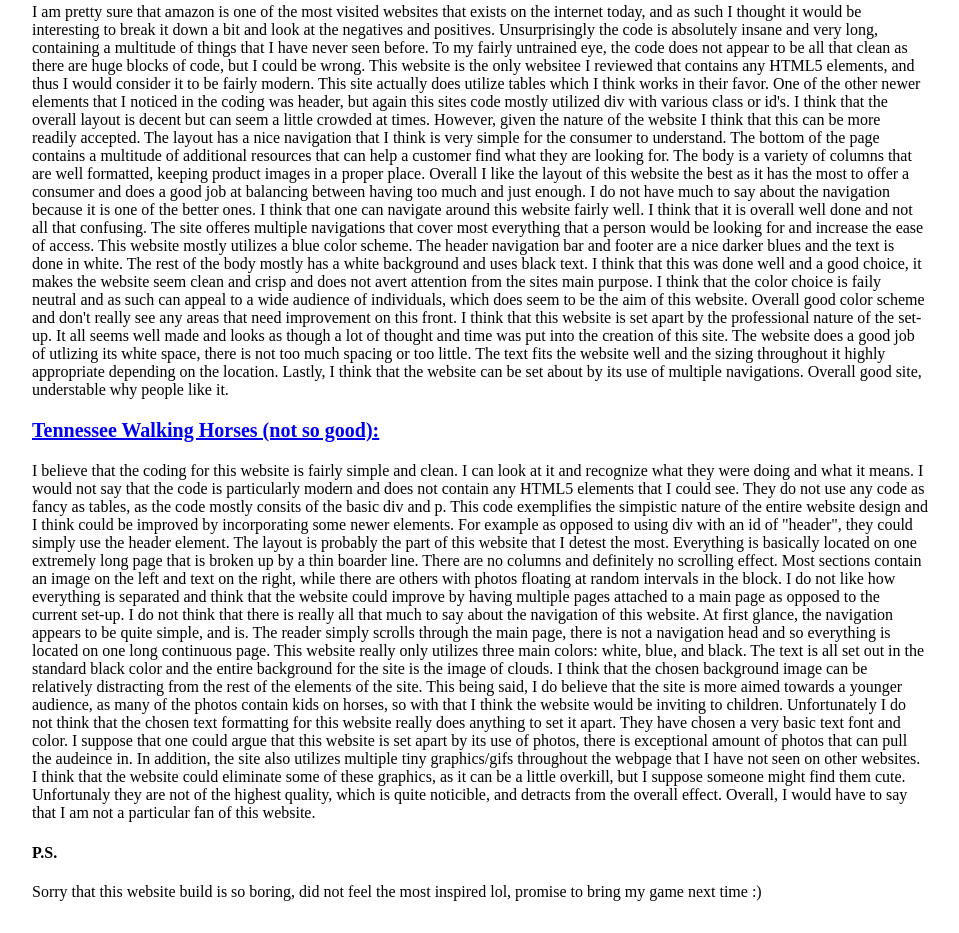
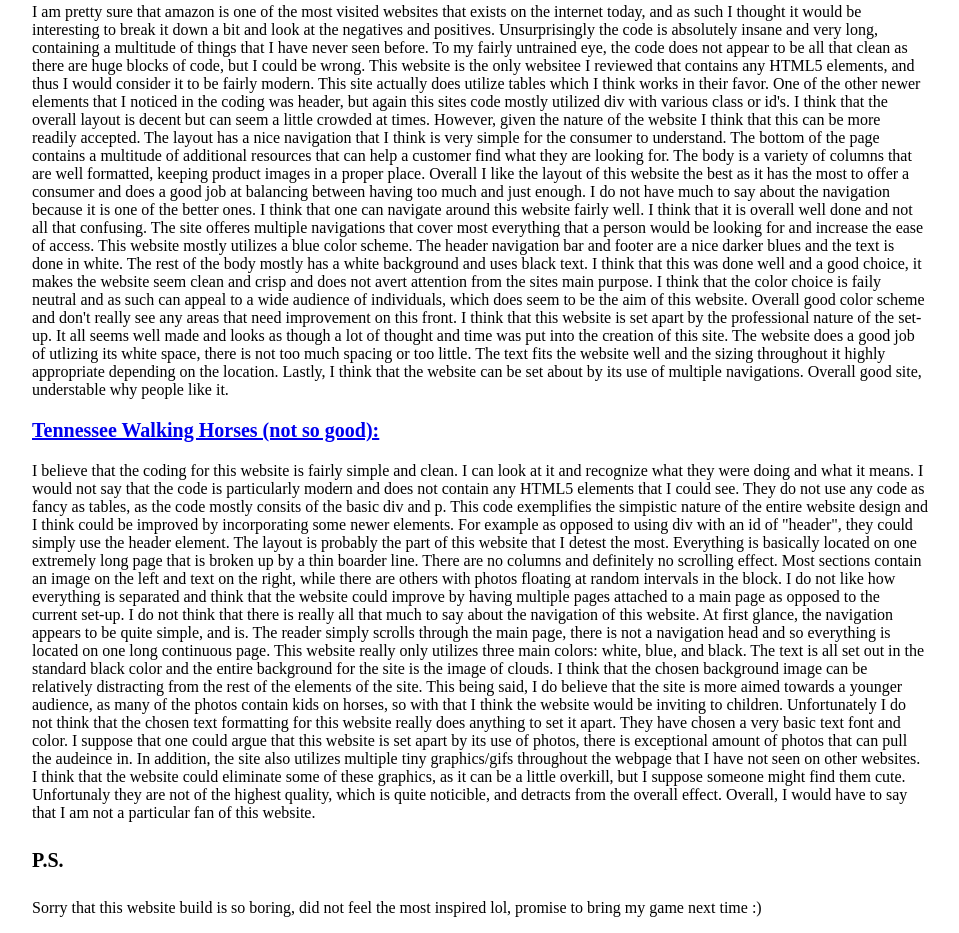
Before and after one commit to smallduck7/smallduck7.github.io, a plain HTML site: page opinion.html in a window 1280 px wide. Shown: the part 431-1364 px from the top of the page, without its empty margins (160-1119 px from the left). Drawn offline with Linux system fonts and the light colour scheme.

Commit message:
Update opinion.css

```diff
--- a/opinion.css
+++ b/opinion.css
@@ -19,6 +19,9 @@ h2 {
 h3 {
 	font-size: 20px;
 }
+h4 {
+	font-size: 20px;
+}
 
 header {
 	font-size: 30px;
```
